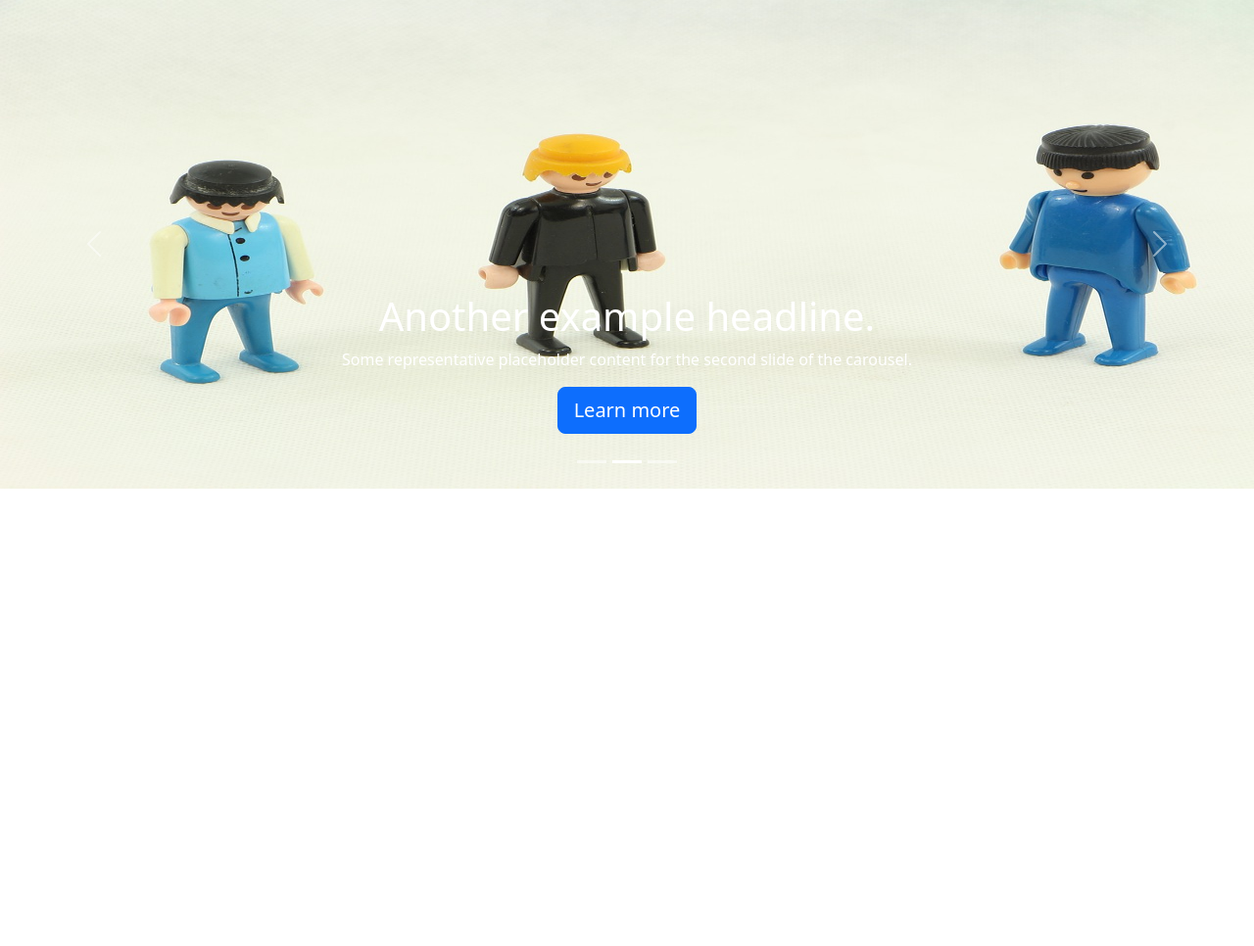
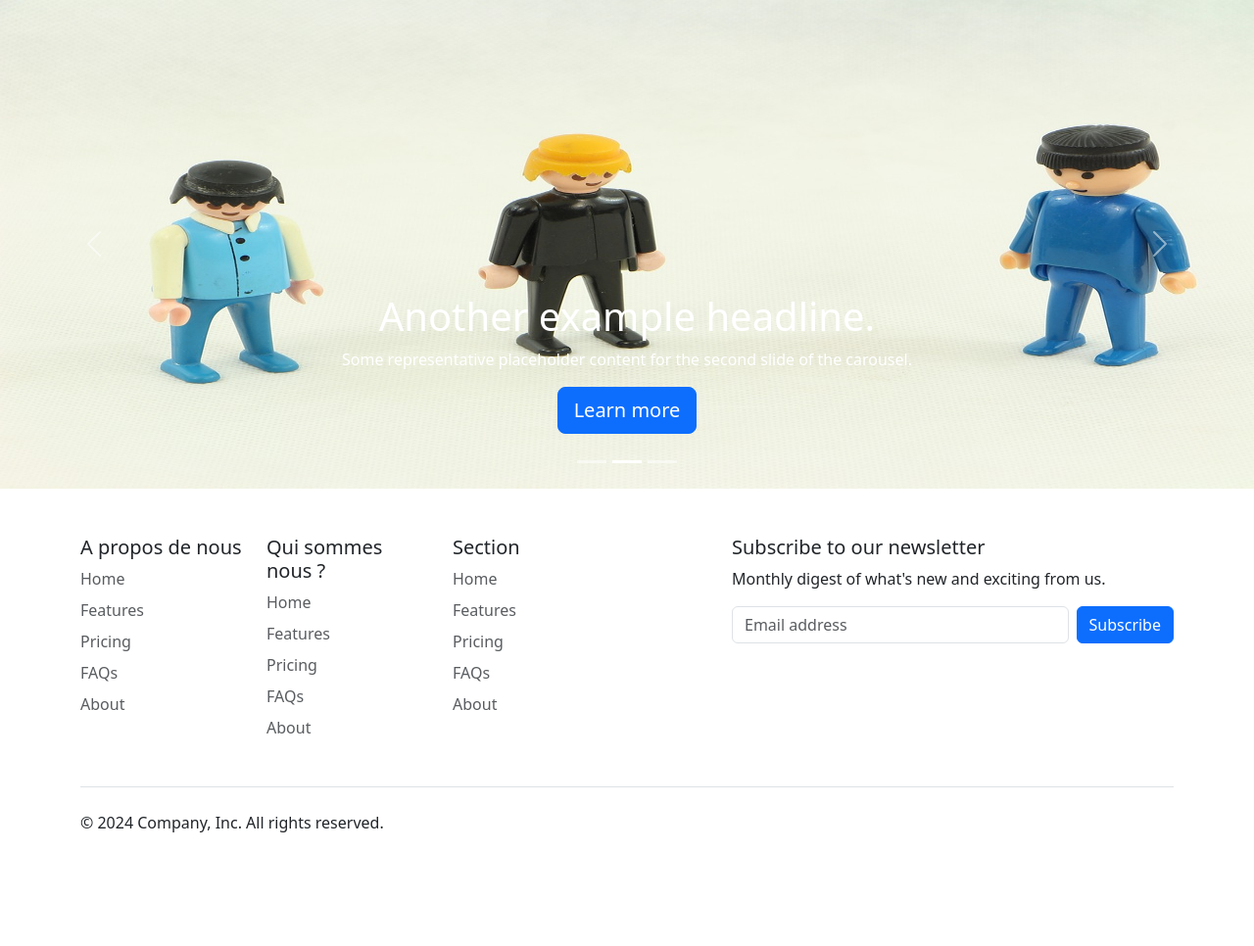
Before and after one commit to morganencr/projet_catalogue, a PHP site: page / in a window 1280 px wide. Shown: the part 271-1237 px from the top of the page at 98% size. Before the commit the page ends 770 px from the top, so only its background shows below. Run offline with PHP 8.4, Linux system fonts and the light colour scheme.

Commit message:
ajout footer

```diff
--- a/php/components/footer.php
+++ b/php/components/footer.php
@@ -0,0 +1,59 @@
+<div class="container">
+  <footer class="py-5">
+    <div class="row">
+      <div class="col-6 col-md-2 mb-3">
+        <h5>A propos de nous </h5>
+        <ul class="nav flex-column">
+          <li class="nav-item mb-2"><a href="#" class="nav-link p-0 text-body-secondary">Home</a></li>
+          <li class="nav-item mb-2"><a href="#" class="nav-link p-0 text-body-secondary">Features</a></li>
+          <li class="nav-item mb-2"><a href="#" class="nav-link p-0 text-body-secondary">Pricing</a></li>
+          <li class="nav-item mb-2"><a href="#" class="nav-link p-0 text-body-secondary">FAQs</a></li>
+          <li class="nav-item mb-2"><a href="#" class="nav-link p-0 text-body-secondary">About</a></li>
+        </ul>
+      </div>
+
+      <div class="col-6 col-md-2 mb-3">
+        <h5>Qui sommes nous ?</h5>
+        <ul class="nav flex-column">
+          <li class="nav-item mb-2"><a href="#" class="nav-link p-0 text-body-secondary">Home</a></li>
+          <li class="nav-item mb-2"><a href="#" class="nav-link p-0 text-body-secondary">Features</a></li>
+          <li class="nav-item mb-2"><a href="#" class="nav-link p-0 text-body-secondary">Pricing</a></li>
+          <li class="nav-item mb-2"><a href="#" class="nav-link p-0 text-body-secondary">FAQs</a></li>
+          <li class="nav-item mb-2"><a href="#" class="nav-link p-0 text-body-secondary">About</a></li>
+        </ul>
+      </div>
+
+      <div class="col-6 col-md-2 mb-3">
+        <h5>Section</h5>
+        <ul class="nav flex-column">
+          <li class="nav-item mb-2"><a href="#" class="nav-link p-0 text-body-secondary">Home</a></li>
+          <li class="nav-item mb-2"><a href="#" class="nav-link p-0 text-body-secondary">Features</a></li>
+          <li class="nav-item mb-2"><a href="#" class="nav-link p-0 text-body-secondary">Pricing</a></li>
+          <li class="nav-item mb-2"><a href="#" class="nav-link p-0 text-body-secondary">FAQs</a></li>
+          <li class="nav-item mb-2"><a href="#" class="nav-link p-0 text-body-secondary">About</a></li>
+        </ul>
+      </div>
+
+      <div class="col-md-5 offset-md-1 mb-3">
+        <form>
+          <h5>Subscribe to our newsletter</h5>
+          <p>Monthly digest of what's new and exciting from us.</p>
+          <div class="d-flex flex-column flex-sm-row w-100 gap-2">
+            <label for="newsletter1" class="visually-hidden">Email address</label>
+            <input id="newsletter1" type="text" class="form-control" placeholder="Email address">
+            <button class="btn btn-primary" type="button">Subscribe</button>
+          </div>
+        </form>
+      </div>
+    </div>
+
+    <div class="d-flex flex-column flex-sm-row justify-content-between py-4 my-4 border-top">
+      <p>© 2024 Company, Inc. All rights reserved.</p>
+      <ul class="list-unstyled d-flex">
+        <li class="ms-3"><a class="link-body-emphasis" href="#"><svg class="bi" width="24" height="24"><use xlink:href="#twitter"></use></svg></a></li>
+        <li class="ms-3"><a class="link-body-emphasis" href="#"><svg class="bi" width="24" height="24"><use xlink:href="#instagram"></use></svg></a></li>
+        <li class="ms-3"><a class="link-body-emphasis" href="#"><svg class="bi" width="24" height="24"><use xlink:href="#facebook"></use></svg></a></li>
+      </ul>
+    </div>
+  </footer>
+</div>
--- a/php/index.php
+++ b/php/index.php
@@ -48,5 +48,7 @@ include_once("components/navbar.php");
     <span class="visually-hidden">Next</span>
   </button>
 </div>
-
+<?php
+include_once("components/footer.php");
+?>
 <script src="https://cdn.jsdelivr.net/npm/bootstrap@5.3.3/dist/js/bootstrap.bundle.min.js" integrity="sha384-YvpcrYf0tY3lHB60NNkmXc5s9fDVZLESaAA55NDzOxhy9GkcIdslK1eN7N6jIeHz" crossorigin="anonymous"></script>
```
